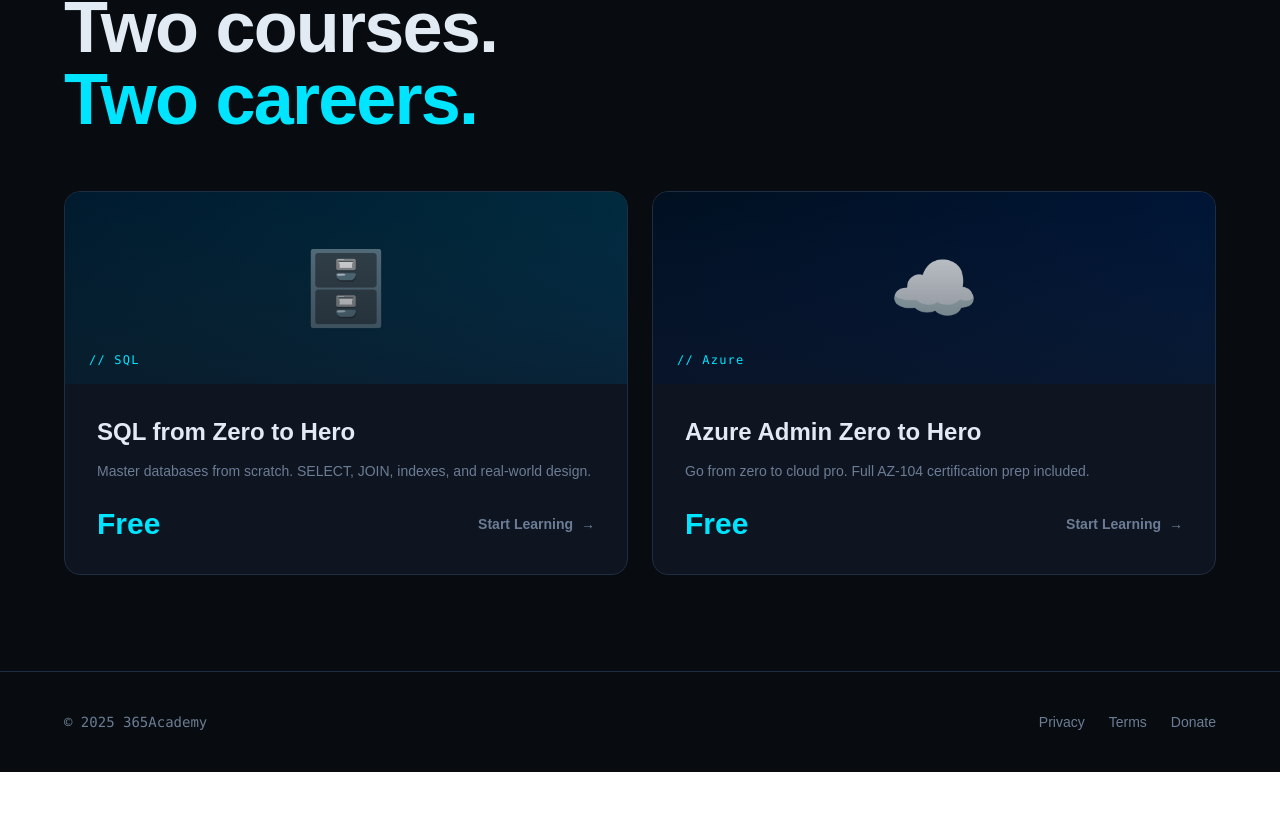
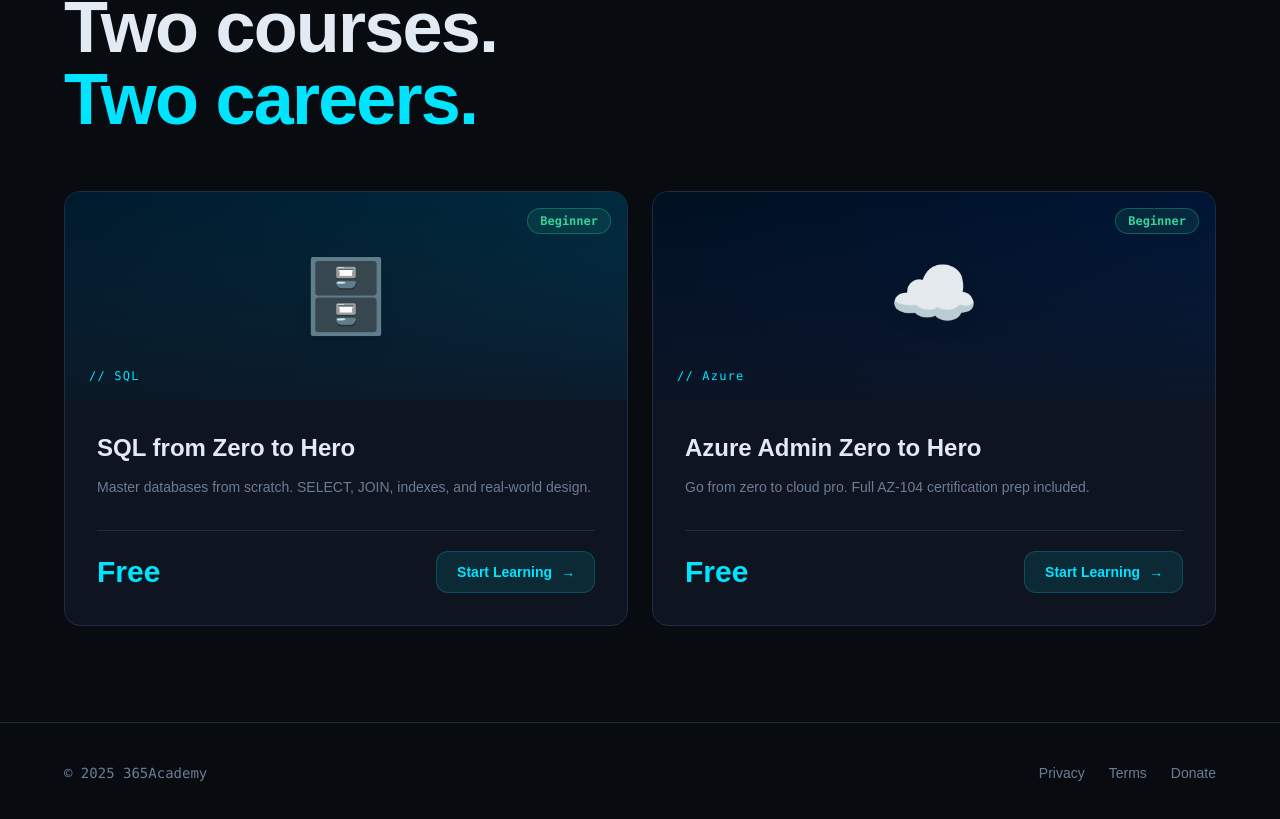
Before and after one commit to mustafa365/365academy, a Next.js app: page / in a window 1280 px wide. Shown: the part 1015-1834 px from the top of the page. Before the commit the page ends 1787 px from the top, so only its background shows below. Built offline with nearby package versions, Linux system fonts and the light colour scheme.

Commit message:
Add rich animations to course cards

```diff
--- a/app/page.tsx
+++ b/app/page.tsx
@@ -138,32 +138,75 @@ export default function Home() {
 
         <div className="grid grid-cols-1 md:grid-cols-2 gap-6">
           {[
-            { href: "/courses/sql", emoji: "🗄️", tag: "SQL", title: "SQL from Zero to Hero", desc: "Master databases from scratch. SELECT, JOIN, indexes, and real-world design.", gradient: "from-[#001a2e] via-[#002a3e] to-[#00395a]" },
-            { href: "/courses/azure", emoji: "☁️", tag: "Azure", title: "Azure Admin Zero to Hero", desc: "Go from zero to cloud pro. Full AZ-104 certification prep included.", gradient: "from-[#001020] via-[#001535] to-[#001f4a]" },
+            { href: "/courses/sql", emoji: "🗄️", tag: "SQL", title: "SQL from Zero to Hero", desc: "Master databases from scratch. SELECT, JOIN, indexes, and real-world design.", gradient: "from-[#001a2e] via-[#002a3e] to-[#00395a]", glow: "rgba(0,229,255,0.15)" },
+            { href: "/courses/azure", emoji: "☁️", tag: "Azure", title: "Azure Admin Zero to Hero", desc: "Go from zero to cloud pro. Full AZ-104 certification prep included.", gradient: "from-[#001020] via-[#001535] to-[#001f4a]", glow: "rgba(0,180,255,0.15)" },
           ].map((course, i) => (
             <motion.div
               key={course.tag}
-              initial={{ opacity: 0, y: 60 }}
-              whileInView={{ opacity: 1, y: 0 }}
-              viewport={{ once: true }}
-              transition={{ duration: 0.8, delay: i * 0.15, ease }}
+              initial={{ opacity: 0, y: 80, scale: 0.95 }}
+              whileInView={{ opacity: 1, y: 0, scale: 1 }}
+              viewport={{ once: true, margin: "-80px" }}
+              transition={{ duration: 0.9, delay: i * 0.2, ease }}
+              whileHover={{ y: -8, transition: { duration: 0.3, ease: "easeOut" } }}
             >
-              <Link href={course.href} className="group block bg-[#0e1420] border border-[#1e2d42] rounded-2xl overflow-hidden hover:border-[#00e5ff]/40 transition-all duration-500 hover:-translate-y-2 hover:shadow-[0_30px_80px_rgba(0,229,255,0.08)]">
-                <div className={`h-48 bg-gradient-to-br ${course.gradient} flex items-center justify-center relative overflow-hidden`}>
-                  <motion.span whileHover={{ scale: 1.2, rotate: -5 }} transition={{ type: "spring", stiffness: 300 }} className="text-7xl">
+              <Link href={course.href} className="group block bg-[#0e1420] border border-[#1e2d42] rounded-2xl overflow-hidden relative" style={{ boxShadow: "0 0 0 rgba(0,229,255,0)" }}>
+                {/* Glow border on hover */}
+                <motion.div
+                  className="absolute inset-0 rounded-2xl pointer-events-none"
+                  initial={{ opacity: 0 }}
+                  whileHover={{ opacity: 1 }}
+                  transition={{ duration: 0.3 }}
+                  style={{ boxShadow: `0 0 40px ${course.glow}, inset 0 0 40px ${course.glow}` }}
+                />
+
+                {/* Card image */}
+                <div className={`h-52 bg-gradient-to-br ${course.gradient} flex items-center justify-center relative overflow-hidden`}>
+                  {/* Animated background shimmer */}
+                  <motion.div
+                    className="absolute inset-0 opacity-0 group-hover:opacity-100 transition-opacity duration-700"
+                    style={{ background: `radial-gradient(circle at 50% 50%, ${course.glow} 0%, transparent 70%)` }}
+                  />
+                  <motion.span
+                    animate={{ y: [0, -6, 0] }}
+                    transition={{ repeat: Infinity, duration: 3, ease: "easeInOut", delay: i * 0.5 }}
+                    whileHover={{ scale: 1.3, rotate: -8 }}
+                    className="text-7xl relative z-10 drop-shadow-lg"
+                  >
                     {course.emoji}
                   </motion.span>
-                  <div className="absolute inset-0 bg-gradient-to-t from-[#0e1420]/60 to-transparent" />
-                  <div className="absolute bottom-4 left-6 text-xs font-mono text-[#00e5ff] tracking-widest">// {course.tag}</div>
+                  <div className="absolute inset-0 bg-gradient-to-t from-[#0e1420]/80 to-transparent" />
+                  <motion.div
+                    initial={{ opacity: 0, x: -10 }}
+                    whileInView={{ opacity: 1, x: 0 }}
+                    transition={{ delay: i * 0.2 + 0.4 }}
+                    className="absolute bottom-4 left-6 text-xs font-mono text-[#00e5ff] tracking-widest"
+                  >
+                    // {course.tag}
+                  </motion.div>
+                  <div className="absolute top-4 right-4 text-xs font-mono font-bold px-3 py-1 rounded-full border text-emerald-400 bg-emerald-400/10 border-emerald-400/30">
+                    Beginner
+                  </div>
                 </div>
+
+                {/* Card body */}
                 <div className="p-8">
-                  <h3 className="text-2xl font-black mb-3 group-hover:text-[#00e5ff] transition-colors duration-300">{course.title}</h3>
-                  <p className="text-[#6b7d95] text-sm leading-relaxed mb-6">{course.desc}</p>
-                  <div className="flex items-center justify-between">
+                  <motion.h3
+                    className="text-2xl font-black mb-3 transition-colors duration-300 group-hover:text-[#00e5ff]"
+                  >
+                    {course.title}
+                  </motion.h3>
+                  <p className="text-[#6b7d95] text-sm leading-relaxed mb-8">{course.desc}</p>
+                  <div className="flex items-center justify-between border-t border-[#1e2d42] pt-5">
                     <span className="text-3xl font-black text-[#00e5ff]">Free</span>
-                    <span className="flex items-center gap-2 text-sm font-bold text-[#6b7d95] group-hover:text-white group-hover:gap-4 transition-all duration-300">
-                      Start Learning <span>→</span>
-                    </span>
+                    <motion.span
+                      className="flex items-center gap-2 text-sm font-bold px-5 py-2.5 rounded-xl bg-[#00e5ff]/10 border border-[#00e5ff]/20 text-[#00e5ff] group-hover:bg-[#00e5ff] group-hover:text-black transition-all duration-300"
+                    >
+                      Start Learning
+                      <motion.span
+                        animate={{ x: [0, 4, 0] }}
+                        transition={{ repeat: Infinity, duration: 1.5, ease: "easeInOut" }}
+                      >→</motion.span>
+                    </motion.span>
                   </div>
                 </div>
               </Link>
```
